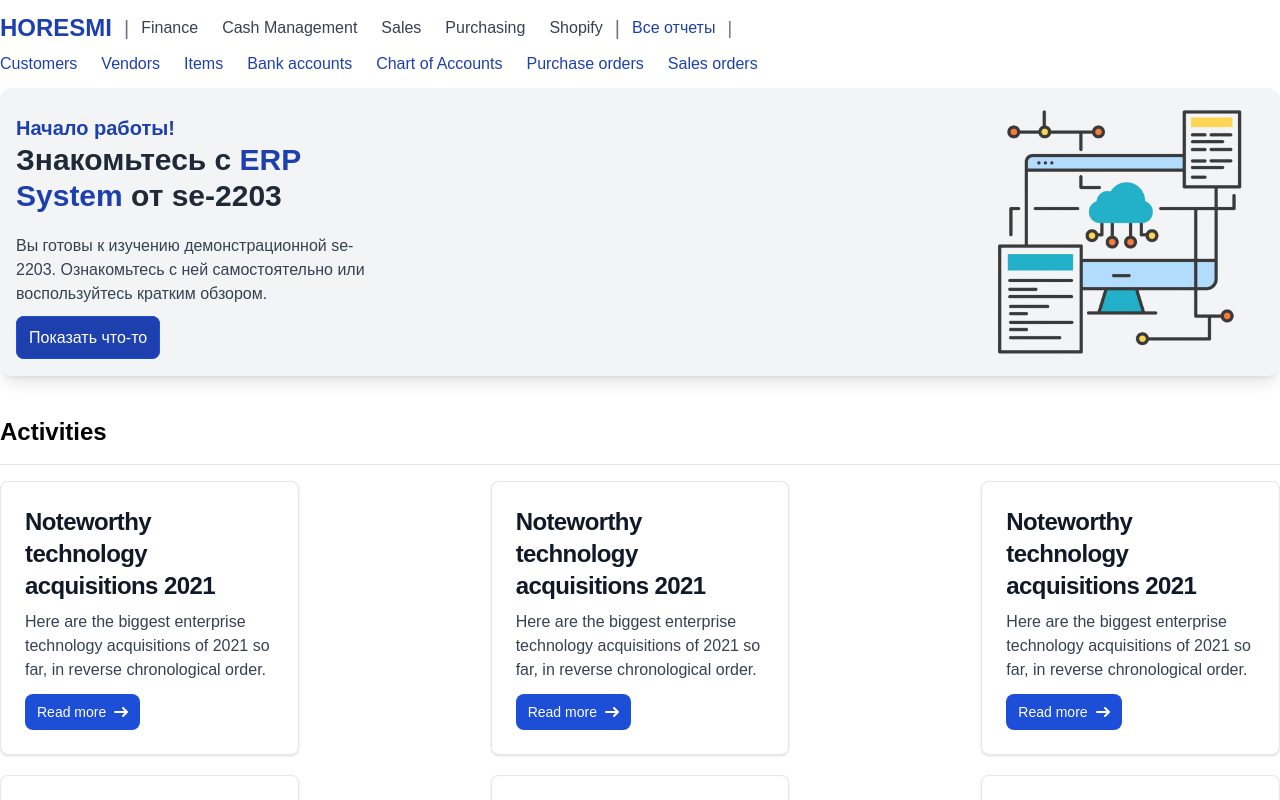
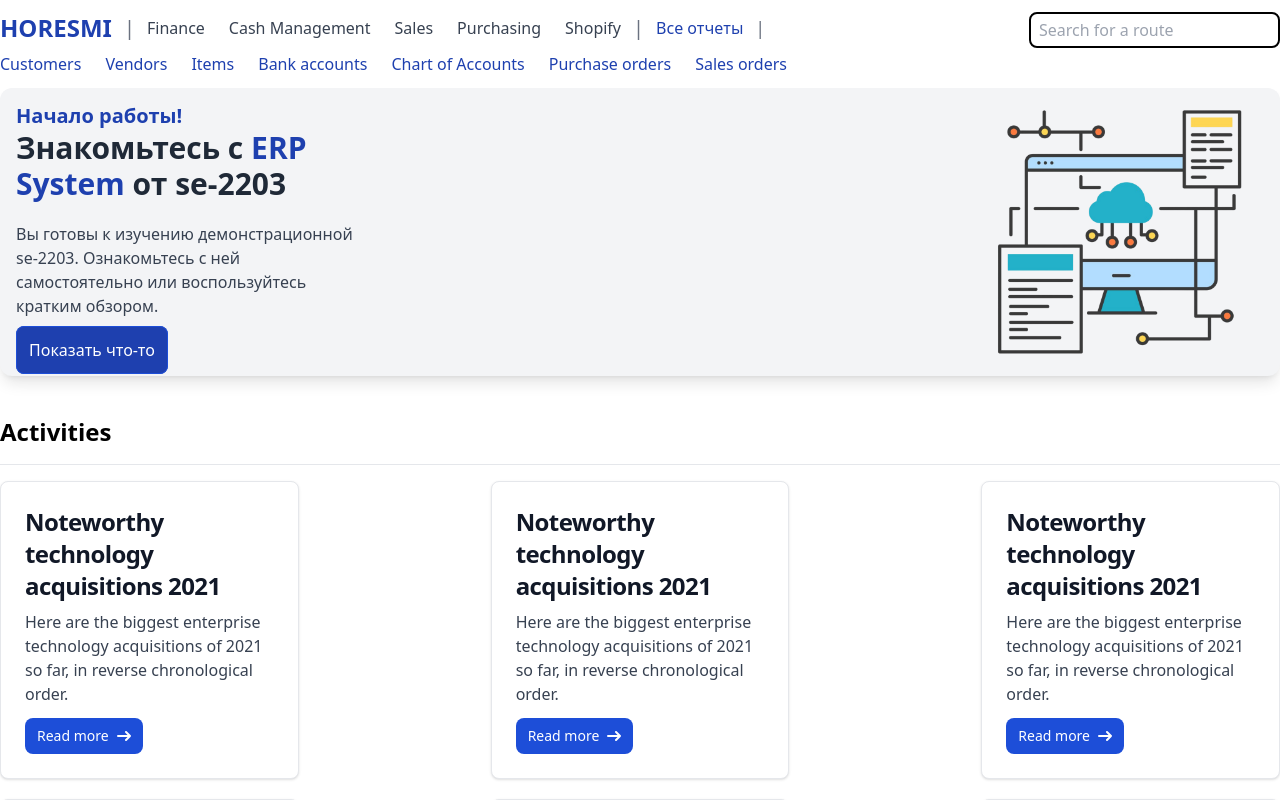
Before and after one commit to Qanysh/horesmiERP, a Vue app in the folder frontend/: page / in a window 1280 px wide. Shown: the top 800 px of the page. Built offline with nearby package versions, Linux system fonts and the light colour scheme.

Commit message:
feat: Added search bar for routes, fetch data from API

```diff
--- a/frontend/src/App.vue
+++ b/frontend/src/App.vue
@@ -8,5 +8,4 @@ import { RouterView } from 'vue-router'
   <Navbar />
   <RouterView />
   <Footer />
-
 </template>
--- a/frontend/src/components/CustomerTable.vue
+++ b/frontend/src/components/CustomerTableContent.vue
@@ -5,6 +5,7 @@ defineProps({
 </script>
 
 <template>
+
     <tbody>
         <tr class="bg-white border-b dark:bg-gray-800 dark:border-gray-700">
             <th scope="row" class="px-6 py-4 font-medium text-gray-900 whitespace-nowrap dark:text-white">
--- a/frontend/src/components/Navbar.vue
+++ b/frontend/src/components/Navbar.vue
@@ -1,161 +1,76 @@
 <script setup>
 import { RouterLink } from 'vue-router'
+import Search from './Search.vue';
 </script>
 
 <template>
   <!-- Navbar -->
-  <nav class="container mx-auto my-3">
+  <nav class="container relative mx-auto my-3">
+    <div class="flex justify-between items-center">
+      <div class="flex flex-col">
         <div class="flex items-center space-x-3">
           <RouterLink to="/" class="text-2xl font-bold text-blue-800">HORESMI</RouterLink>
           <button id="menu-toggle" class="md:hidden p-2 text-gray-700 hover:text-blue-700">
-        <svg xmlns="http://www.w3.org/2000/svg" class="w-6 h-6" fill="none" viewBox="0 0 24 24" stroke="currentColor">
+            <svg xmlns="http://www.w3.org/2000/svg" class="w-6 h-6" fill="none" viewBox="0 0 24 24"
+              stroke="currentColor">
               <path stroke-linecap="round" stroke-linejoin="round" stroke-width="2" d="M4 6h16M4 12h16M4 18h16"></path>
             </svg>
           </button>
           <p class="text-xl text-gray-500 hidden md:flex">|</p>
           <ul id="menu" class="md:space-x-6 space-x-3 hidden md:flex items-center">
-        <li class="relative group text-gray-700 hover:text-blue-700 transition">
+            <li class="upper-menu">
               <span class="cursor-pointer">Finance</span>
-          <ul
-            class="absolute left-0 hidden bg-white shadow-lg rounded-lg group-hover:block transition-all duration-300">
-            <li>
-              <a href="#"
-                class="block px-4 py-2 text-gray-600 hover:text-blue-600 hover:bg-gray-100 rounded-t-lg transition">
-                Budgets
-              </a>
             </li>
-            <li>
-              <a href="#" class="block px-4 py-2 text-gray-600 hover:text-blue-600 hover:bg-gray-100 transition">
-                Reports
-              </a>
+            <li class="upper-menu">
+              <span class="cursor-pointer">Cash Management</span>
             </li>
-            <li>
-              <a href="#"
-                class="block px-4 py-2 text-gray-600 hover:text-blue-600 hover:bg-gray-100 rounded-b-lg transition">
-                Analytics
-              </a>
+            <li class="upper-menu">
+              <span class="cursor-pointer">Sales</span>
             </li>
-          </ul>
+            <li class="upper-menu">
+              <span class="cursor-pointer">Purchasing</span>
             </li>
-        <li class="relative group text-gray-700 hover:text-blue-700 transition">
-          <span class="cursor-pointer">Cash Management</span>
-          <ul
-            class="absolute left-0 hidden bg-white shadow-lg rounded-lg group-hover:block transition-all duration-300">
-            <li>
-              <a href="#"
-                class="block px-4 py-2 text-gray-600 hover:text-blue-600 hover:bg-gray-100 rounded-t-lg transition">
-                Overview
-              </a>
-            </li>
-            <li>
-              <a href="#" class="block px-4 py-2 text-gray-600 hover:text-blue-600 hover:bg-gray-100 transition">
-                Forecast
-              </a>
-            </li>
-            <li>
-              <a href="#"
-                class="block px-4 py-2 text-gray-600 hover:text-blue-600 hover:bg-gray-100 rounded-b-lg transition">
-                Reconciliation
-              </a>
-            </li>
-          </ul>
-        </li>
-        <li class="relative group text-gray-700 hover:text-blue-700 transition">
-          <span class="cursor-pointer">Sales</span>
-          <ul
-            class="absolute left-0 hidden bg-white shadow-lg rounded-lg group-hover:block transition-all duration-300">
-            <li>
-              <a href="#"
-                class="block px-4 py-2 text-gray-600 hover:text-blue-600 hover:bg-gray-100 rounded-t-lg transition">
-                Orders
-              </a>
-            </li>
-            <li>
-              <a href="#" class="block px-4 py-2 text-gray-600 hover:text-blue-600 hover:bg-gray-100 transition">
-                Invoices
-              </a>
-            </li>
-            <li>
-              <a href="/"
-                class="block px-4 py-2 text-gray-600 hover:text-blue-600 hover:bg-gray-100 rounded-b-lg transition">
-                Customers
-              </a>
-            </li>
-          </ul>
-        </li>
-        <li class="relative group text-gray-700 hover:text-blue-700 transition">
-          <span class="cursor-pointer">Purchasing</span>
-          <ul
-            class="absolute left-0 hidden bg-white shadow-lg rounded-lg group-hover:block transition-all duration-300">
-            <li>
-              <a href="#"
-                class="block px-4 py-2 text-gray-600 hover:text-blue-600 hover:bg-gray-100 rounded-t-lg transition">
-                Suppliers
-              </a>
-            </li>
-            <li>
-              <a href="#" class="block px-4 py-2 text-gray-600 hover:text-blue-600 hover:bg-gray-100 transition">
-                Purchase Orders
-              </a>
-            </li>
-            <li>
-              <a href="#"
-                class="block px-4 py-2 text-gray-600 hover:text-blue-600 hover:bg-gray-100 rounded-b-lg transition">
-                Inventory
-              </a>
-            </li>
-          </ul>
-        </li>
-        <li class="relative group text-gray-700 hover:text-blue-700 transition">
+            <li class="upper-menu">
               <span class="cursor-pointer">Shopify</span>
-          <ul
-            class="absolute left-0 hidden bg-white shadow-lg rounded-lg group-hover:block transition-all duration-300">
-            <li>
-              <a href="#"
-                class="block px-4 py-2 text-gray-600 hover:text-blue-600 hover:bg-gray-100 rounded-t-lg transition">
-                Products
-              </a>
-            </li>
-            <li>
-              <a href="#" class="block px-4 py-2 text-gray-600 hover:text-blue-600 hover:bg-gray-100 transition">
-                Orders
-              </a>
-            </li>
-            <li>
-              <a href="#"
-                class="block px-4 py-2 text-gray-600 hover:text-blue-600 hover:bg-gray-100 rounded-b-lg transition">
-                Integrations
-              </a>
-            </li>
-          </ul>
             </li>
           </ul>
           <p class="text-xl text-gray-500 hidden md:flex">|</p>
           <a href="" class="text-blue-800 hover:text-blue-600 transition hidden md:flex">Все отчеты</a>
           <p class="text-lg text-gray-500 hidden md:flex">|</p>
-
         </div>
+        <Search />
         <div class="hidden md:flex items-center space-x-6 mt-2">
-      <RouterLink to="/customers" class="text-blue-800 hover:text-blue-600 transition">Customers </RouterLink>
-      <RouterLink to="/vendors" class="text-blue-800 hover:text-blue-600 transition">Vendors</RouterLink>
-      <RouterLink to="/items" class="text-blue-800 hover:text-blue-600 transition">Items</RouterLink>
-      <a href="" class="text-blue-800 hover:text-blue-600 transition">Bank accounts</a>
-      <a href="" class="text-blue-800 hover:text-blue-600 transition">Chart of Accounts</a>
-      <a href="" class="text-blue-800 hover:text-blue-600 transition">Purchase orders</a>
-      <a href="" class="text-blue-800 hover:text-blue-600 transition">Sales orders</a>
+          <RouterLink to="/customers" class="lower-menu">Customers </RouterLink>
+          <RouterLink to="/vendors" class="lower-menu">Vendors</RouterLink>
+          <RouterLink to="/items" class="lower-menu">Items</RouterLink>
+          <a href="" class="lower-menu">Bank accounts</a>
+          <a href="" class="lower-menu">Chart of Accounts</a>
+          <a href="" class="lower-menu">Purchase orders</a>
+          <a href="" class="lower-menu">Sales orders</a>
+        </div>
       </div>
       <!-- Для мобилок гамбургер кнопка -->
       <div id="mobile-menu" class="md:hidden flex flex-col space-y-4 mt-4">
-      <a href="#" class="text-blue-800 hover:text-blue-600 transition">Finance</a>
-      <a href="#" class="text-blue-800 hover:text-blue-600 transition">Cash Management</a>
-      <a href="#" class="text-blue-800 hover:text-blue-600 transition">Sales</a>
-      <a href="#" class="text-blue-800 hover:text-blue-600 transition">Purchasing</a>
-      <a href="#" class="text-blue-800 hover:text-blue-600 transition">Shopify</a>
-      <a href="#" class="text-blue-800 hover:text-blue-600 transition">Все отчеты</a>
+        <RouterLink to="/customers" class="lower-menu">Customers</RouterLink>
+        <RouterLink to="/vendors" class="lower-menu">Vendors</RouterLink>
+        <RouterLink to="/items" class="lower-menu">Items</RouterLink>
+        <a href="#" class="lower-menu">Purchasing</a>
+        <a href="#" class="lower-menu">Shopify</a>
+        <a href="#" class="lower-menu">Все отчеты</a>
+      </div>
     </div>
   </nav>
 </template>
 
+<style scoped>
+.lower-menu {
+  @apply text-blue-800 hover:text-blue-600 transition;
+}
+
+.upper-menu {
+  @apply relative text-gray-700 hover:text-blue-700 transition;
+}
+</style>
 <script>
 // Ожидаем, когда страница загрузится
 document.addEventListener("DOMContentLoaded", function () {
--- /dev/null
+++ b/frontend/src/components/Search.vue
@@ -0,0 +1,43 @@
+<script setup>
+import { ref, computed, watch } from 'vue';
+import { useRouter, useRoute } from 'vue-router';
+
+const searchQuery = ref('');
+
+const router = useRouter();
+const route = useRoute();
+
+
+const filteredRoutes = computed(() => {
+    const query = searchQuery.value.toLowerCase();
+    return router.options.routes
+        .filter(
+            route => route.name.toLowerCase().includes(query) || route.path.toLowerCase().includes(query)
+        );
+});
+
+watch(route, () => {
+    searchQuery.value = '';
+});
+
+const navigateToRoute = (path) => {
+    searchQuery.value = '';
+    router.push(path);
+};
+</script>
+
+<template>
+    <div class="absolute right-0 hidden lg:block z-30">
+        <input type="text" v-model="searchQuery" placeholder="Search for a route"
+            class="rounded-lg p-1 px-2 border-2 border-black focus:outline-none" />
+        <div v-if="searchQuery" class="bg-white rounded-lg">
+            <div v-if="filteredRoutes.length">
+                <div v-for="route in filteredRoutes" :key="route.path" @click="navigateToRoute(route.path)"
+                    class="py-2 px-4 cursor-pointer hover:bg-gray-200 hover:rounded-lg">
+                    {{ route.name }}
+                </div>
+            </div>
+            <p v-else class="py-2 px-4">No routes found</p>
+        </div>
+    </div>
+</template>
--- a/frontend/src/views/Customers.vue
+++ b/frontend/src/views/Customers.vue
@@ -1,7 +1,7 @@
 <script setup>
 import { ref, onMounted } from 'vue';
 import axios from 'axios';
-import CustomerTable from '@/components/CustomerTable.vue';
+import CustomerTable from '@/components/CustomerTableContent.vue';
 import API_URL from "@/config/index.js";
 
 
@@ -31,7 +31,7 @@ onMounted(() => {
 </script>
 
 <template>
-    <div class="relative overflow-x-auto container mx-auto">
+    <div class="relative overflow-x-auto container mx-auto z-20">
         <table class="w-full text-left text-sm text-gray-500 rtl:text-right dark:text-gray-400">
             <thead class="bg-gray-50 text-xs uppercase text-gray-700 dark:bg-gray-700 dark:text-gray-400">
                 <tr>
--- a/frontend/src/views/HomeView.vue
+++ b/frontend/src/views/HomeView.vue
@@ -1,9 +1,11 @@
 <script setup>
 import Hero from '@/components/Hero.vue'
 import Main from '@/components/Main.vue'
+
 </script>
 
 <template>
+
     <Hero />
     <Main />
 </template>
--- a/frontend/src/views/Items.vue
+++ b/frontend/src/views/Items.vue
@@ -2,7 +2,7 @@
 import { ref, onMounted } from 'vue';
 import API_URL from "@/config/index.js"
 import axios from 'axios';
-import ItemsTable from '@/components/ItemsTable.vue';
+import ItemsTable from '@/components/ItemsTableContent.vue';
 
 const items = ref([]);   // Array to store the fetched customers
 const error = ref(null);      // Variable to store error messages
--- a/frontend/tailwind.config.js
+++ b/frontend/tailwind.config.js
@@ -3,9 +3,7 @@ export default {
   content: ['./index.html', './src/**/*.{vue,js,ts,jsx,tsx}'],
   theme: {
     extend: {
-      fontFamily: {
-        sans: ['Poppins', 'sans-serif']
-      }
+
     },
   },
   plugins: [],
```
Also changed, not shown: frontend/src/components/ItemsTableContent.vue (renamed from frontend/src/components/ItemsTable.vue). Lines whose indentation alone changed are shown as unchanged.
